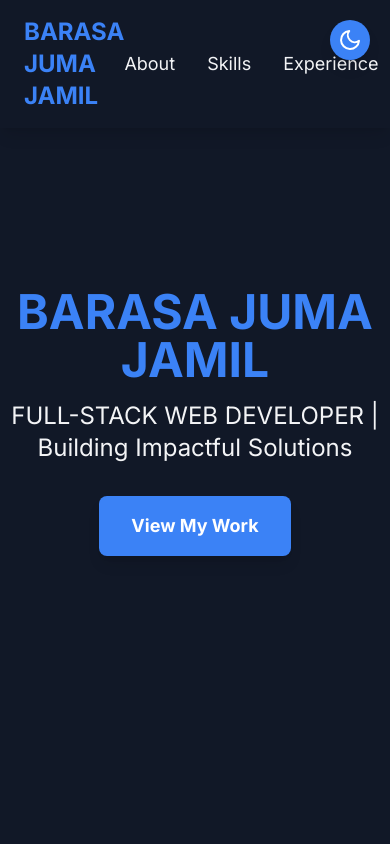
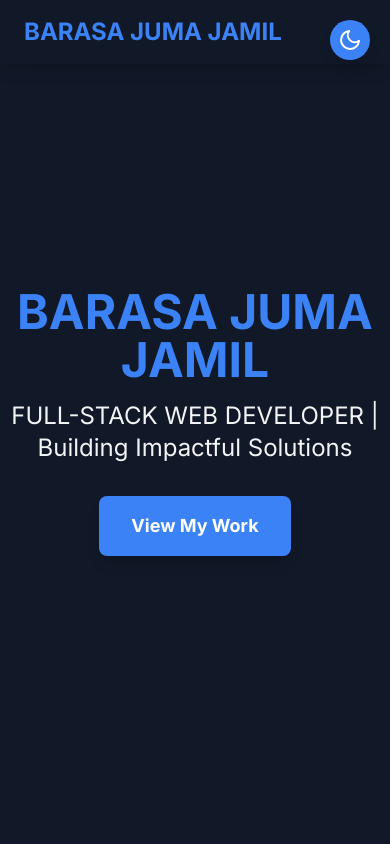
Before and after one commit to jamiljuma2/portfilio, a React (Create React App) app: page / in a window 390 px wide. Shown: the top 844 px of the page. Built offline with nearby package versions, Linux system fonts and the light colour scheme; the HTML template or start-up script is replaced by a standard one.

Commit message:
Add responsive mobile menu to Navbar

```diff
--- a/src/components/Navbar.js
+++ b/src/components/Navbar.js
@@ -1,21 +1,41 @@
-import React from 'react';
+import React, { useState } from 'react';
 
 const Navbar = () => {
-  // Smooth scroll and active section highlighting logic will be added here
+  const [menuOpen, setMenuOpen] = useState(false);
+  const navLinks = [
+    { href: '#about', label: 'About' },
+    { href: '#skills', label: 'Skills' },
+    { href: '#experience', label: 'Experience' },
+    { href: '#projects', label: 'Projects' },
+    { href: '#education', label: 'Education' },
+    { href: '#testimonials', label: 'Testimonials' },
+    { href: '#contact', label: 'Contact' },
+  ];
   return (
     <nav className="fixed w-full z-50 bg-slate-900 dark:bg-slate-100 shadow-lg">
       <div className="container mx-auto flex justify-between items-center py-4 px-6">
         <div className="text-2xl font-bold text-blue-500">BARASA JUMA JAMIL</div>
-        <ul className="flex space-x-8 text-lg">
-          <li><a href="#about" className="hover:text-blue-500 transition-colors">About</a></li>
-          <li><a href="#skills" className="hover:text-blue-500 transition-colors">Skills</a></li>
-          <li><a href="#experience" className="hover:text-blue-500 transition-colors">Experience</a></li>
-          <li><a href="#projects" className="hover:text-blue-500 transition-colors">Projects</a></li>
-          <li><a href="#education" className="hover:text-blue-500 transition-colors">Education</a></li>
-          <li><a href="#testimonials" className="hover:text-blue-500 transition-colors">Testimonials</a></li>
-          <li><a href="#contact" className="hover:text-blue-500 transition-colors">Contact</a></li>
+        {/* Desktop menu */}
+        <ul className="hidden md:flex space-x-8 text-lg">
+          {navLinks.map(link => (
+            <li key={link.label}><a href={link.href} className="hover:text-blue-500 transition-colors">{link.label}</a></li>
+          ))}
         </ul>
+        {/* Mobile menu button */}
+        <button className="md:hidden text-blue-500 focus:outline-none" onClick={() => setMenuOpen(!menuOpen)} aria-label="Toggle menu">
+          <svg className="w-8 h-8" fill="none" stroke="currentColor" viewBox="0 0 24 24" xmlns="http://www.w3.org/2000/svg">
+            <path strokeLinecap="round" strokeLinejoin="round" strokeWidth={2} d="M4 6h16M4 12h16M4 18h16" />
+          </svg>
+        </button>
       </div>
+      {/* Mobile menu dropdown */}
+      {menuOpen && (
+        <ul className="md:hidden flex flex-col space-y-4 bg-slate-900 dark:bg-slate-100 px-6 py-4 text-lg shadow-lg">
+          {navLinks.map(link => (
+            <li key={link.label}><a href={link.href} className="hover:text-blue-500 transition-colors" onClick={() => setMenuOpen(false)}>{link.label}</a></li>
+          ))}
+        </ul>
+      )}
     </nav>
   );
 };
```
